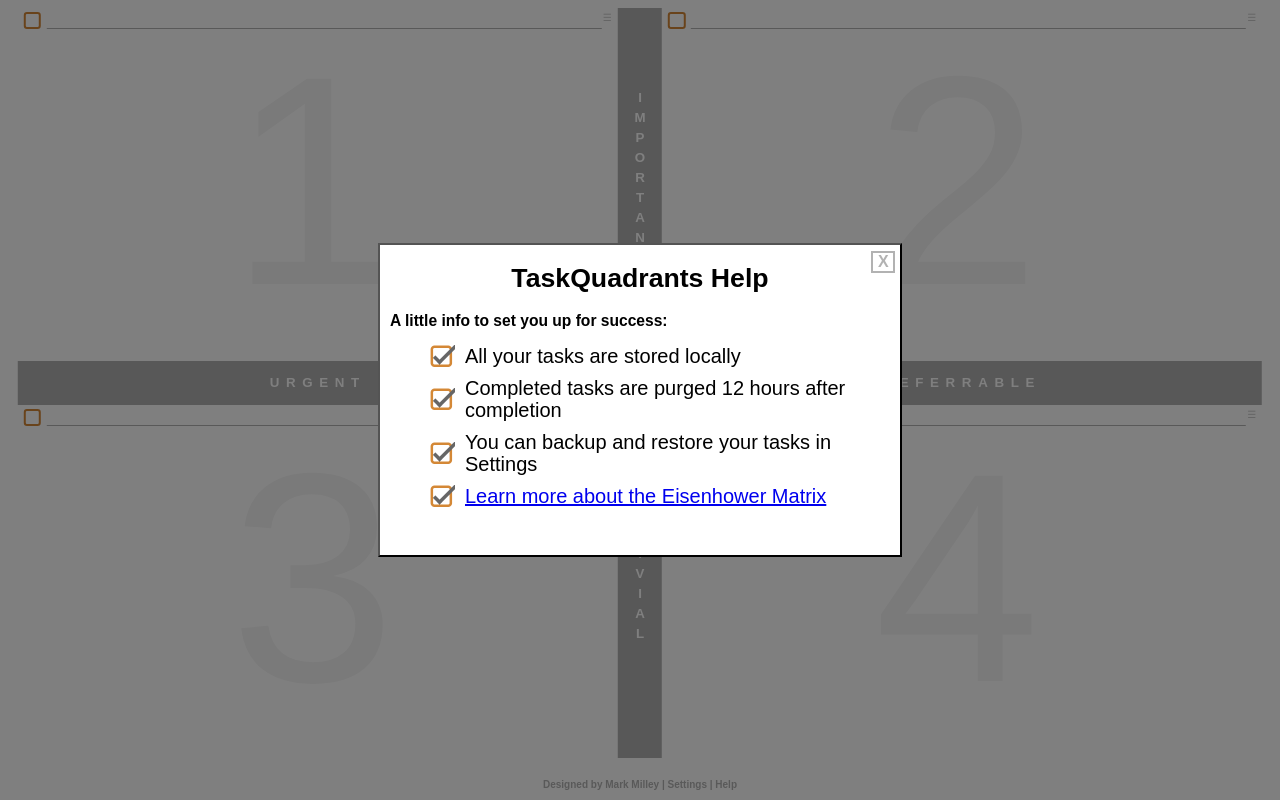
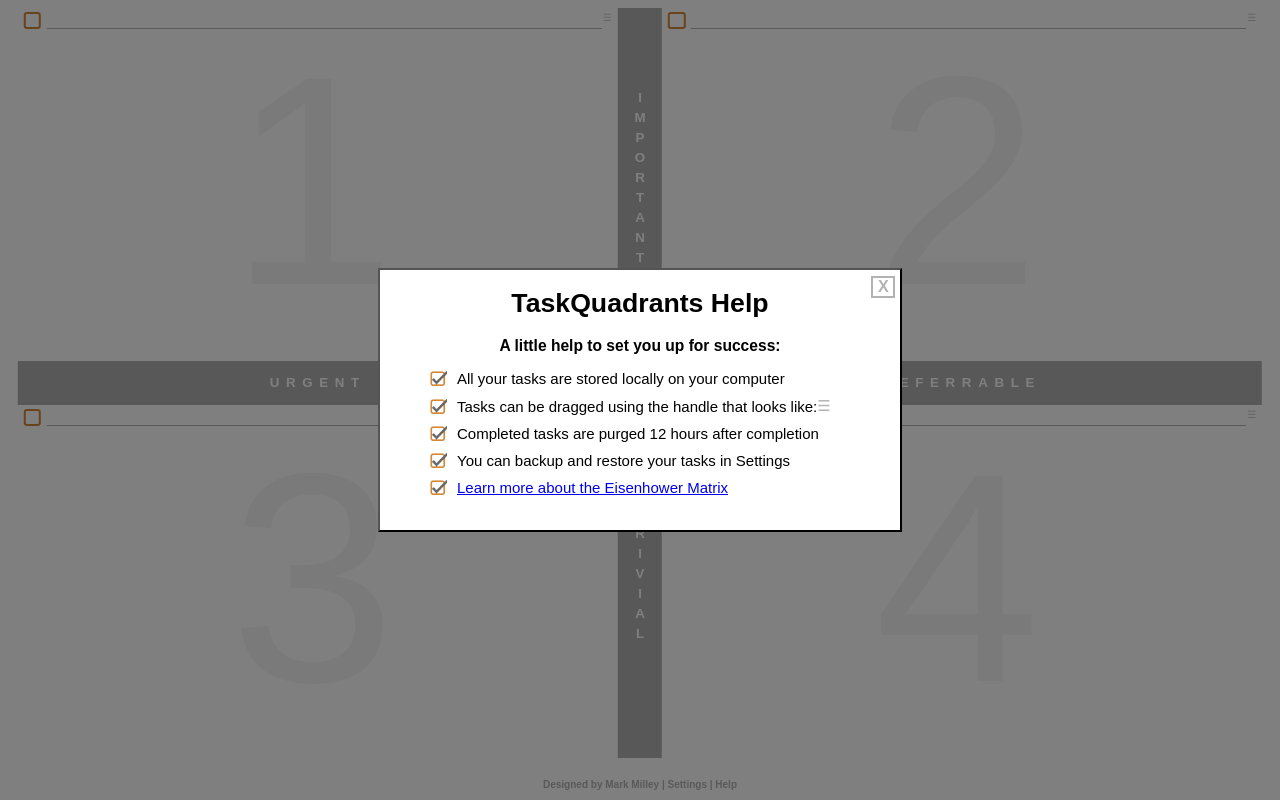
Before and after one commit to VolatileCoder/taskquadrants, a plain HTML site: page index.html in a window 1280 px wide. Drawn offline with Linux system fonts and the light colour scheme.

Commit message:
Updates to Help UI

```diff
--- a/index.html
+++ b/index.html
@@ -44,7 +44,7 @@
         display:block;
         position: absolute;
         width: 500px;
-        height: 300px;
+        height: 250px;
         margin:auto;
         padding: 10px;
         padding-top: 0px;
@@ -223,8 +223,8 @@
     align-items: center;
     margin: 10px 0;
 
-    line-height: 22px;
-    font-size: 20px;
+    line-height: px;
+    font-size: 15px;
     list-style: none;
     color: black;
 }
@@ -232,8 +232,8 @@
 li:before {
     display: block;
     flex-shrink: 0;
-    width: 25px;
-    height: 22px;
+    width: 17px;
+    height: 15px;
     margin-right: 10px;
 
     vertical-align: middle;
@@ -290,9 +290,10 @@
         <div class="helpModalContent">
             <p style="position:absolute; top: -10px; right:5px; font-weight:bold; font-size: 12pt; cursor: default; border: 2px solid rgba(0,0,0,.3); color: rgba(0,0,0,.3);" onclick="help.close()">&nbsp;X&nbsp;</p>
             <h1 style="text-align:center;">TaskQuadrants Help</h1>
-            <h3>A little info to set you up for success:</h3>
+            <h3 style="text-align:center;">A little help to set you up for success:</h3>
             <ul>
-                <li>All your tasks are stored locally</li>
+                <li>All your tasks are stored locally on your computer</li>
+                <li>Tasks can be dragged using the handle that looks like: <span style="color:rgba(0,0,0,.3)">☰</span></li>
                 <li>Completed tasks are purged 12 hours after completion</li>
                 <li>You can backup and restore your tasks in Settings</li>
                 <li><a href="https://www.youtube.com/results?search_query=eisenhower+matrix" target="_blank">Learn more about the Eisenhower Matrix</a></li>
```
